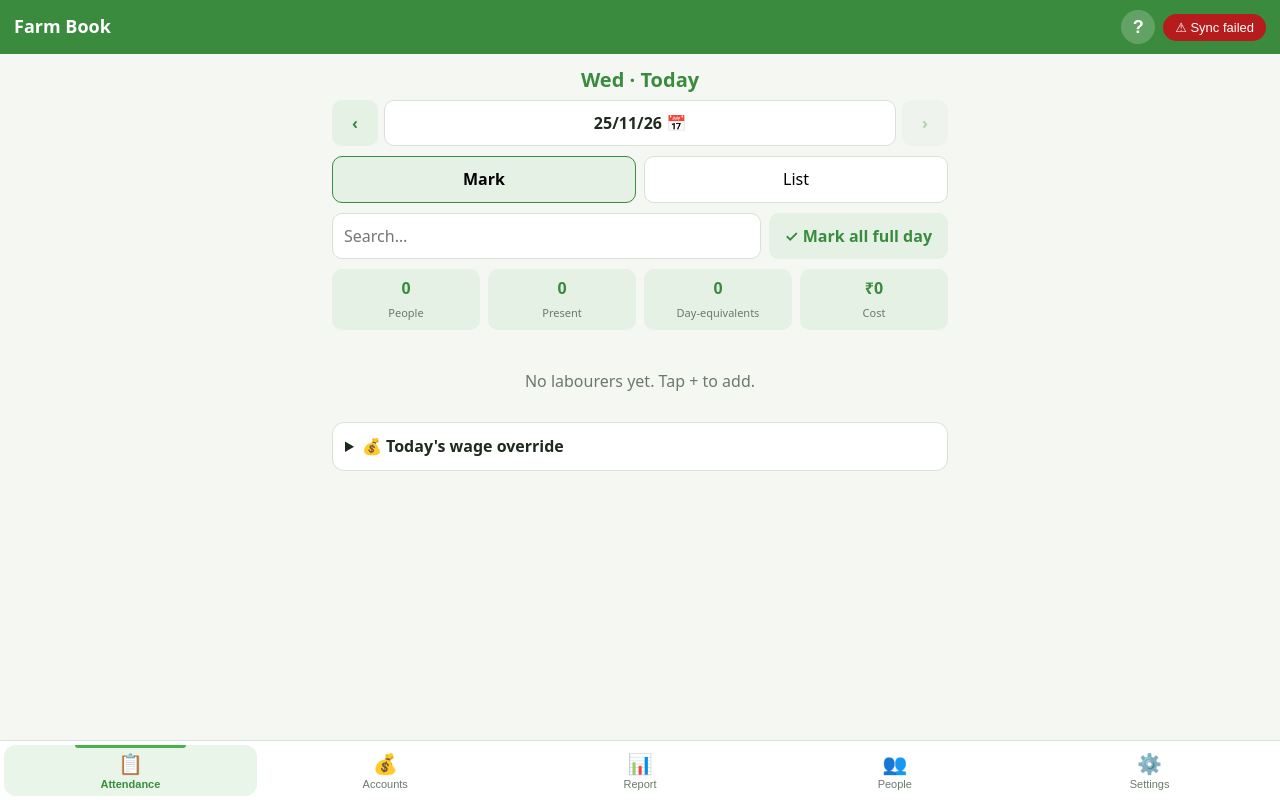
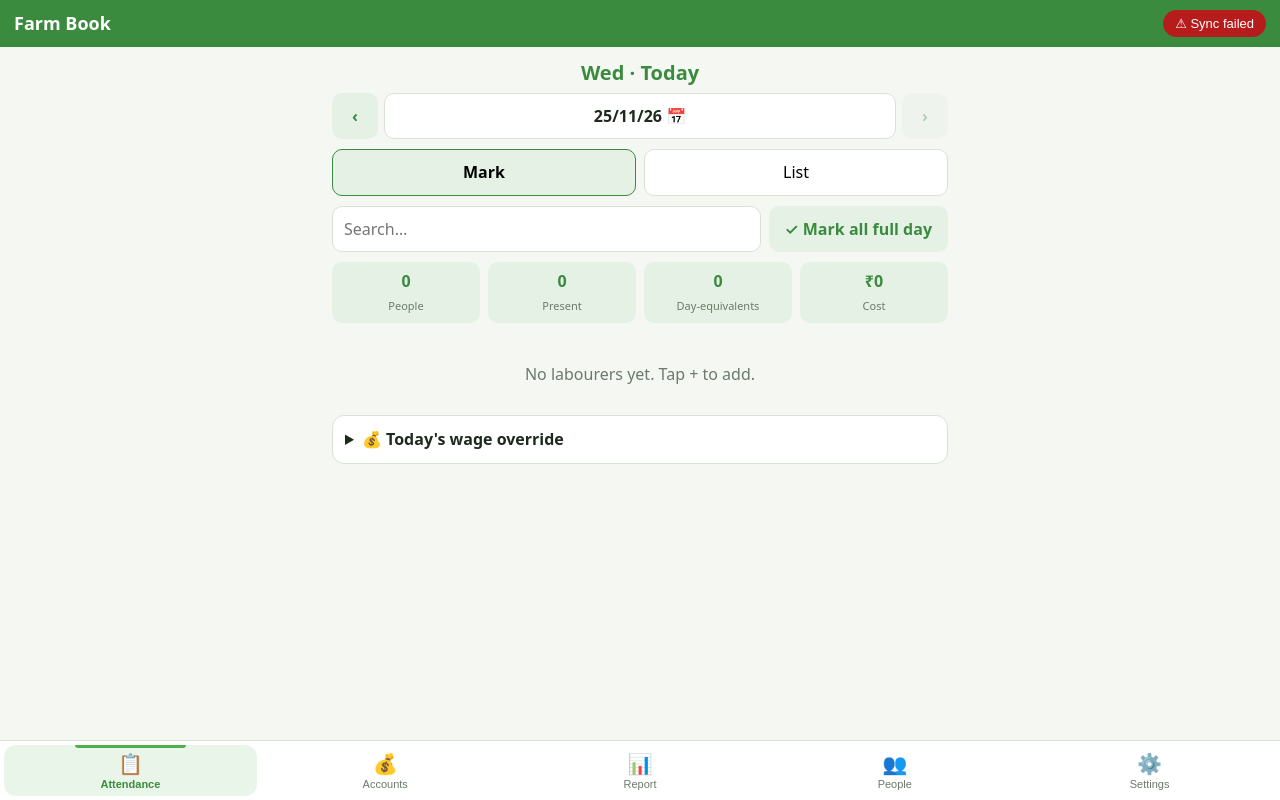
Before and after one commit to vjyanand/labour, a website: page public/index.html in a window 1280 px wide. Drawn offline with Linux system fonts and the light colour scheme; no server answers.

Commit message:
Remove help button from the top bar
Co-Authored-By: Claude Sonnet 5.5 <noreply@anthropic.com>

```diff
--- a/public/index.html
+++ b/public/index.html
@@ -13,7 +13,7 @@
 <body>
 <header>
   <h1 id="title"></h1>
-  <span class="hr"><span id="robadge" class="sync" hidden></span><button class="sync helpbtn" data-act="tab" data-v="help" aria-label="Help">?</button><button id="syncbtn" class="sync" data-act="syncbtn"></button></span>
+  <span class="hr"><span id="robadge" class="sync" hidden></span><button id="syncbtn" class="sync" data-act="syncbtn"></button></span>
 </header>
 <main id="view"></main>
 <nav id="nav"></nav>
--- a/public/style.css
+++ b/public/style.css
@@ -5,14 +5,13 @@ body{margin:0;background:var(--bg);color:var(--tx);font:16px/1.4 system-ui,-appl
 main{padding:12px;max-width:640px;margin:0 auto}
 main.wide{max-width:none}
 
-/* ===== Header (title, help button, sync status) ===== */
+/* ===== Header (title, sync status) ===== */
 header{position:sticky;top:0;z-index:5;background:var(--g);color:#fff;display:flex;align-items:center;justify-content:space-between;padding:10px 14px;padding-top:calc(10px + env(safe-area-inset-top))}
 h1{font-size:18px;margin:0}
 .hr{display:flex;gap:8px;align-items:center}
 .sync{border:0;border-radius:99px;padding:6px 12px;font-size:13px;background:rgba(255,255,255,.2);color:#fff}
 .sync.off{background:#b71c1c}.sync.pend{background:#e65100}
 #robadge[hidden]{display:none}
-.helpbtn{width:34px;height:34px;padding:0;border-radius:50%;font-size:18px;font-weight:700;line-height:34px;text-align:center}
 
 /* ===== Bottom navigation ===== */
 nav{position:fixed;bottom:0;left:0;right:0;display:flex;gap:2px;background:#fff;border-top:1px solid var(--bd);padding:4px 4px calc(4px + env(safe-area-inset-bottom));z-index:5}
--- a/public/sw.js
+++ b/public/sw.js
@@ -1,4 +1,4 @@
-const CACHE = 'labour-v64';
+const CACHE = 'labour-v65';
 const SHELL = ['./', 'index.html', 'app.js', 'style.css', 'manifest.webmanifest', 'icon.svg'];
 
 self.addEventListener('install', e => {
```
